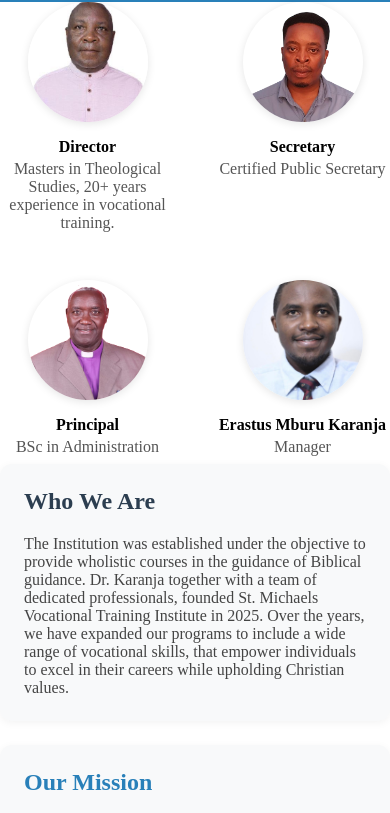
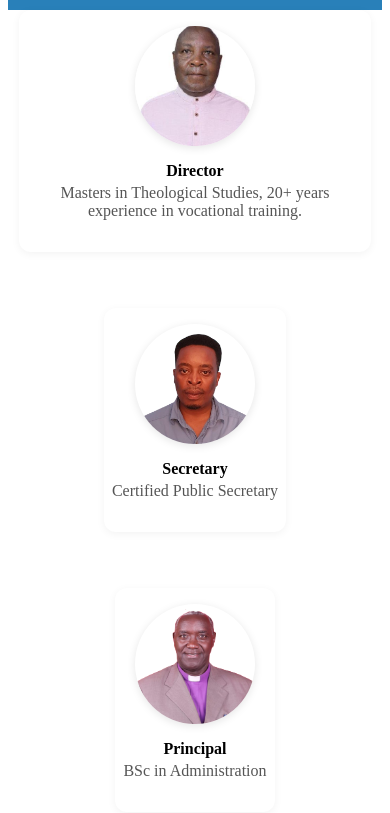
Before and after one commit to thmainagig/michaels, a plain HTML site: page about.html in a window 390 px wide. Shown: the part 90-903 px from the top of the page. Drawn offline with Linux system fonts and the light colour scheme.

Commit message:
wrap edit

```diff
--- a/static/css/styles.css
+++ b/static/css/styles.css
@@ -170,20 +170,58 @@ footer button:hover {
   box-shadow: 0 2px 8px rgba(41,128,185,0.08);
 }
 
-html, body {
-  height: 100%;
-  margin: 0;
-  padding: 0;
+
+/* Team section styles */
+.team-section {
+  display: flex;
+  flex-wrap: wrap;
+  gap: 24px;
+  justify-content: center;
+  max-width: 900px;
+  margin: 0 auto 32px auto;
 }
 
-body {
-  min-height: 100vh;
-  display: flex;
-  flex-direction: column;
+.team-section > div {
+  flex: 1 1 220px;
+  min-width: 220px;
+  max-width: 260px;
+  text-align: center;
+  background: #fff;
+  border-radius: 12px;
+  box-shadow: 0 2px 8px rgba(0,0,0,0.05);
+  padding: 16px 8px 24px 8px;
+  margin-bottom: 0;
 }
 
-.container, section{
-  flex: 1 0 auto;
+.team-section img {
+  width: 120px;
+  height: 120px;
+  object-fit: cover;
+  border-radius: 50%;
+  box-shadow: 0 2px 8px rgba(0, 0, 0, 0.1);
+}
+
+@media (max-width: 900px) {
+  .team-section {
+    gap: 16px;
+    max-width: 100%;
+  }
+  .team-section > div {
+    max-width: 48%;
+    min-width: 160px;
+  }
+}
+
+@media (max-width: 600px) {
+  .team-section {
+    flex-direction: column;
+    align-items: center;
+  }
+  .team-section > div {
+    max-width: 90%;
+    min-width: 140px;
+    margin-bottom: 16px;
+  }
 }
 
 .team-section {
```
